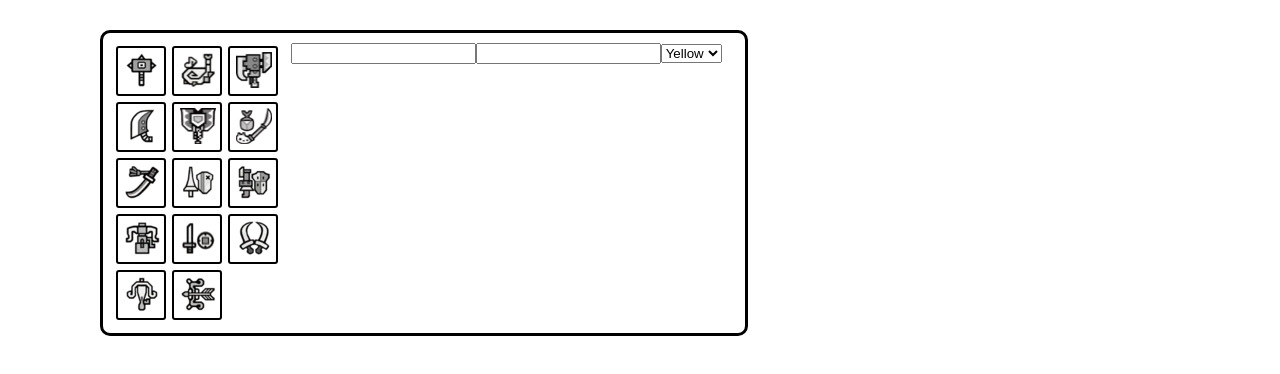
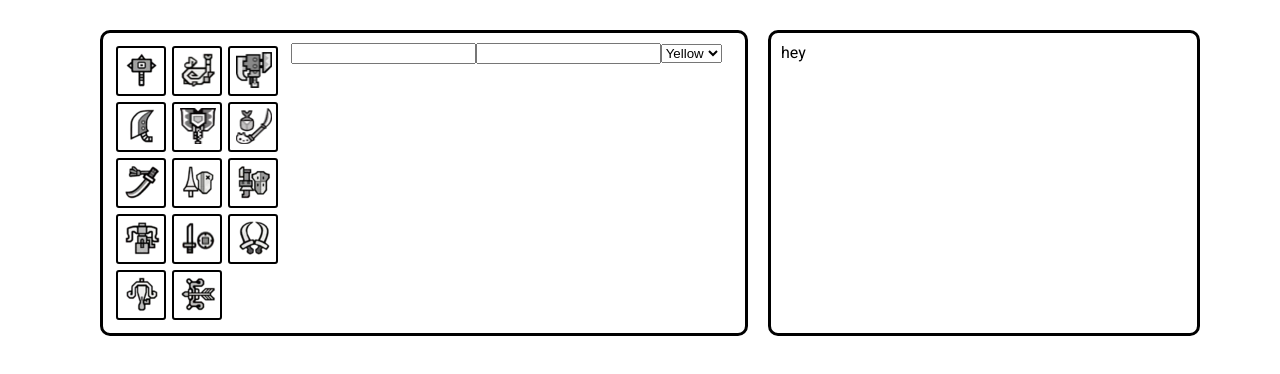
Before and after one commit to TrentWest7190/MHW-Calc, a React (Create React App) app: page / in a window 1280 px wide. Shown: the top 374 px of the page. Built offline with nearby package versions, Linux system fonts and the light colour scheme.

Commit message:
modifier component

```diff
--- a/src/App.css
+++ b/src/App.css
@@ -1,9 +1,16 @@
+body {
+  height: 100vh; }
+
 .app {
-  margin-left: 100px;
-  margin-right: 100px;
-  margin-top: 30px;
+  padding-left: 100px;
+  padding-right: 100px;
+  padding-top: 30px;
   display: grid;
   grid-template-columns: 60% 40%;
+  grid-template-rows: 1fr 1fr 4fr;
+  grid-template-areas: "weaponSelect modifierSelect"
+ "damageOutput modifierSelect"
+ "weaponCompare modifierSelect";
   grid-gap: 20px; }
   .app-container {
     border: 3px black solid;
--- a/src/App.js
+++ b/src/App.js
@@ -3,6 +3,7 @@ import { weaponTypes, sharpness } from './weaponData';
 import { BigNumber } from 'bignumber.js';
 import SkillSelect from './SkillSelect';
 import WeaponSelector from './WeaponSelector/WeaponSelector';
+import ModifierSelector from './ModifierSelector/ModifierSelector';
 import './App.css';
 
 class App extends Component {
@@ -129,6 +130,9 @@ class App extends Component {
         <div className="app-container">
           <WeaponSelector></WeaponSelector>
         </div>
+        <div className="app-container">
+          <ModifierSelector></ModifierSelector>
+        </div>
 
       </div>
 
--- a/src/App.scss
+++ b/src/App.scss
@@ -1,9 +1,18 @@
+body {
+    height: 100vh
+}
+
 .app {
-    margin-left: 100px;
-    margin-right: 100px;
-    margin-top: 30px;
+    padding-left: 100px;
+    padding-right: 100px;
+    padding-top: 30px;
     display: grid;
     grid-template-columns: 60% 40%;
+    grid-template-rows: 1fr 1fr 4fr;
+    grid-template-areas:
+        "weaponSelect modifierSelect"
+        "damageOutput modifierSelect"
+        "weaponCompare modifierSelect";
     grid-gap: 20px;
 
     &-container {
--- /dev/null
+++ b/src/ModifierSelector/ModifierSelector.css
@@ -0,0 +1,2 @@
+.modifier-selector {
+  grid-area: modifierSelect; }
--- /dev/null
+++ b/src/ModifierSelector/ModifierSelector.js
@@ -0,0 +1,10 @@
+import React from 'react';
+import './ModifierSelector.css';
+
+const ModifierSelector = (props) => {
+    return (
+        <div>hey</div>
+    )
+}
+
+export default ModifierSelector
--- /dev/null
+++ b/src/ModifierSelector/ModifierSelector.scss
@@ -0,0 +1,3 @@
+.modifier-selector {
+    grid-area: modifierSelect
+}
--- a/src/WeaponSelector/WeaponSelector.css
+++ b/src/WeaponSelector/WeaponSelector.css
@@ -1,4 +1,5 @@
 .weapon-selector {
+  grid-area: weapon-select;
   display: grid;
   grid-template-columns: 1fr 2.5fr; }
   .weapon-selector-class-buttons {
--- a/src/WeaponSelector/WeaponSelector.scss
+++ b/src/WeaponSelector/WeaponSelector.scss
@@ -1,4 +1,5 @@
 .weapon-selector {
+    grid-area: weapon-select;
     display: grid;
     grid-template-columns: 1fr 2.5fr;
 
```
